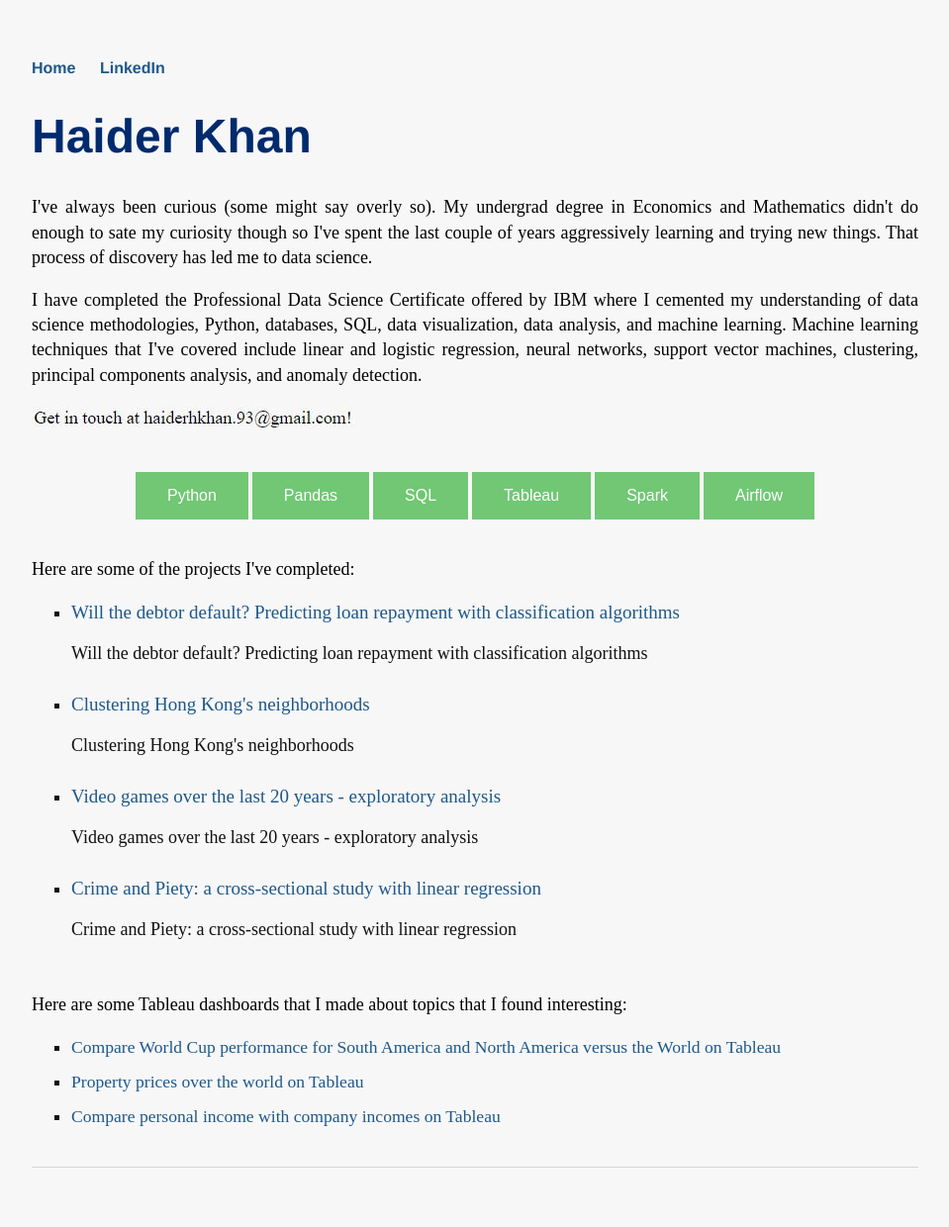
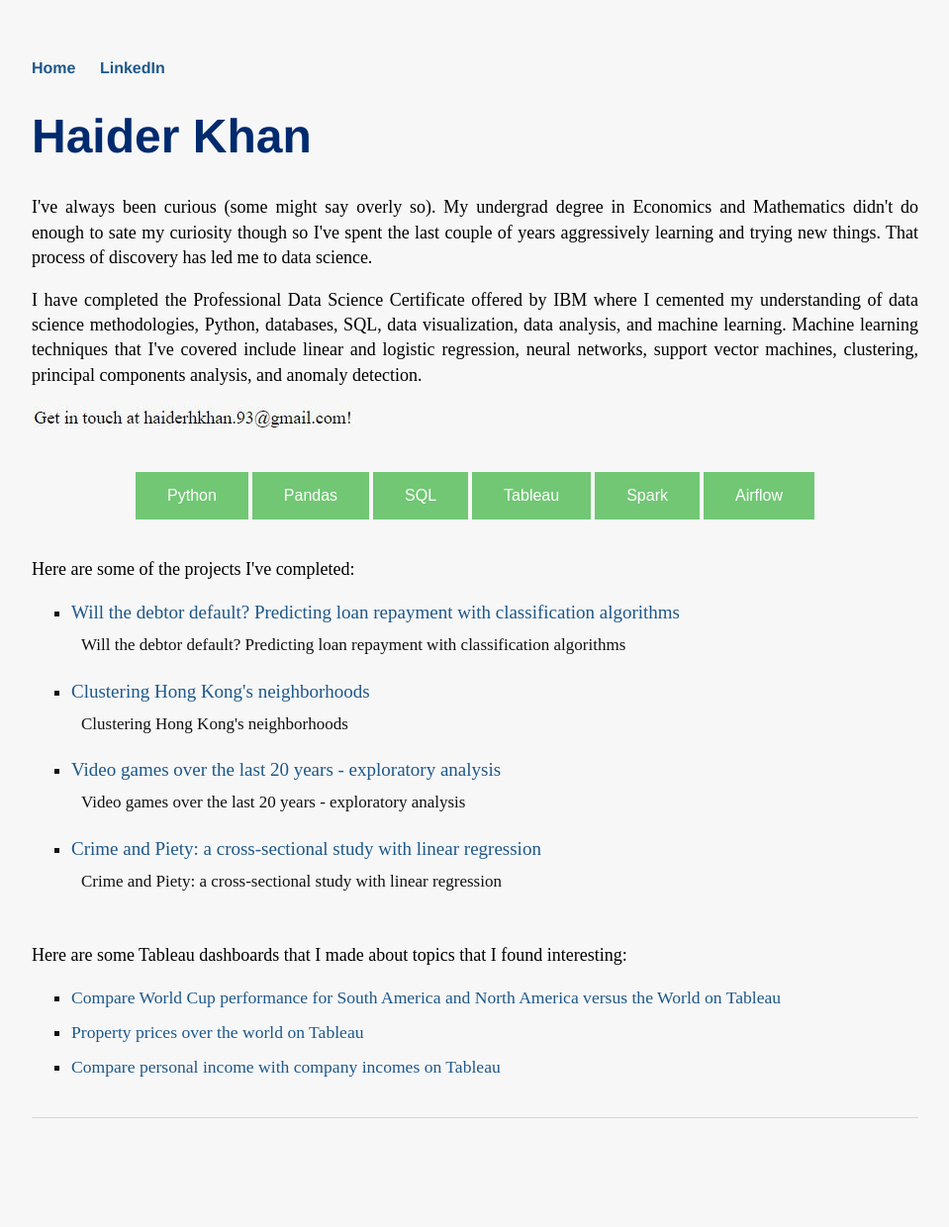
Before and after one commit to h2kh/h2kh.github.io, a Jekyll site: the page built from index.html, in a window 1280 px wide. Shown: the whole page at 99% size, without its empty margins (160-1119 px from the left). Built offline with Jekyll 4.4.1, drawn with Linux system fonts in a browser that asks for light colours; after the commit the page ends 1190 px from its top, so only the background shows below that.

Commit message:
Update index.html

```diff
--- a/index.html
+++ b/index.html
@@ -30,7 +30,7 @@
 	  {% for post in site.posts  %}
 	    {% if post.nottableau == 'true' %}
 		<li> <a style="font-size:19px" href="{{ post.url }}" title="{{ post.title }}">{{ post.title }}</a>
-			<p style="font-size:17px padding-top:0px; padding-bottom:10px;">{{ post.title }}</p>
+			<p style="font-size:17px; padding-top:0px; padding-bottom:10px; margin:10px;">{{ post.title }}</p>
 		</li>
 
 	    {% endif %}
```
